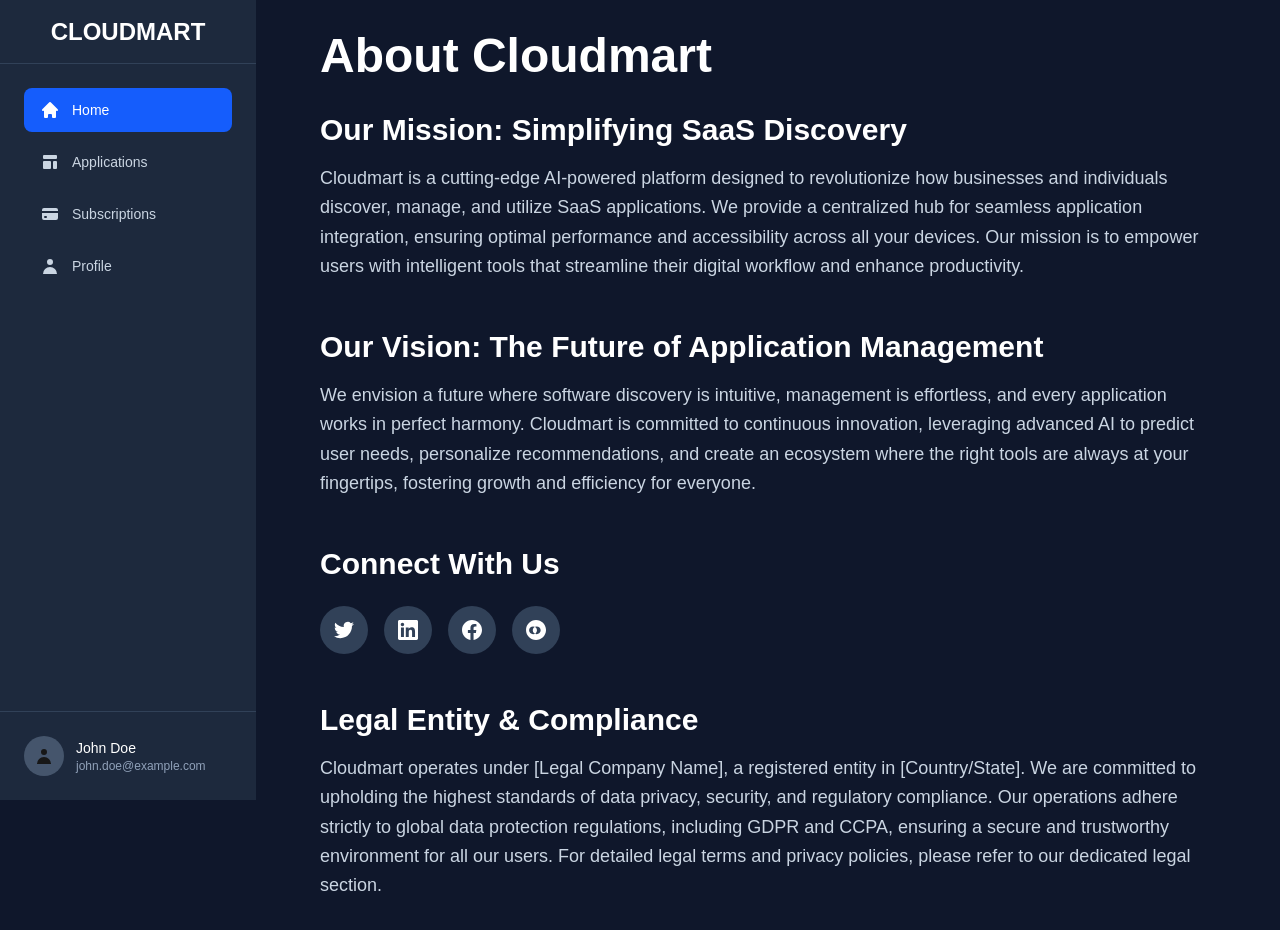
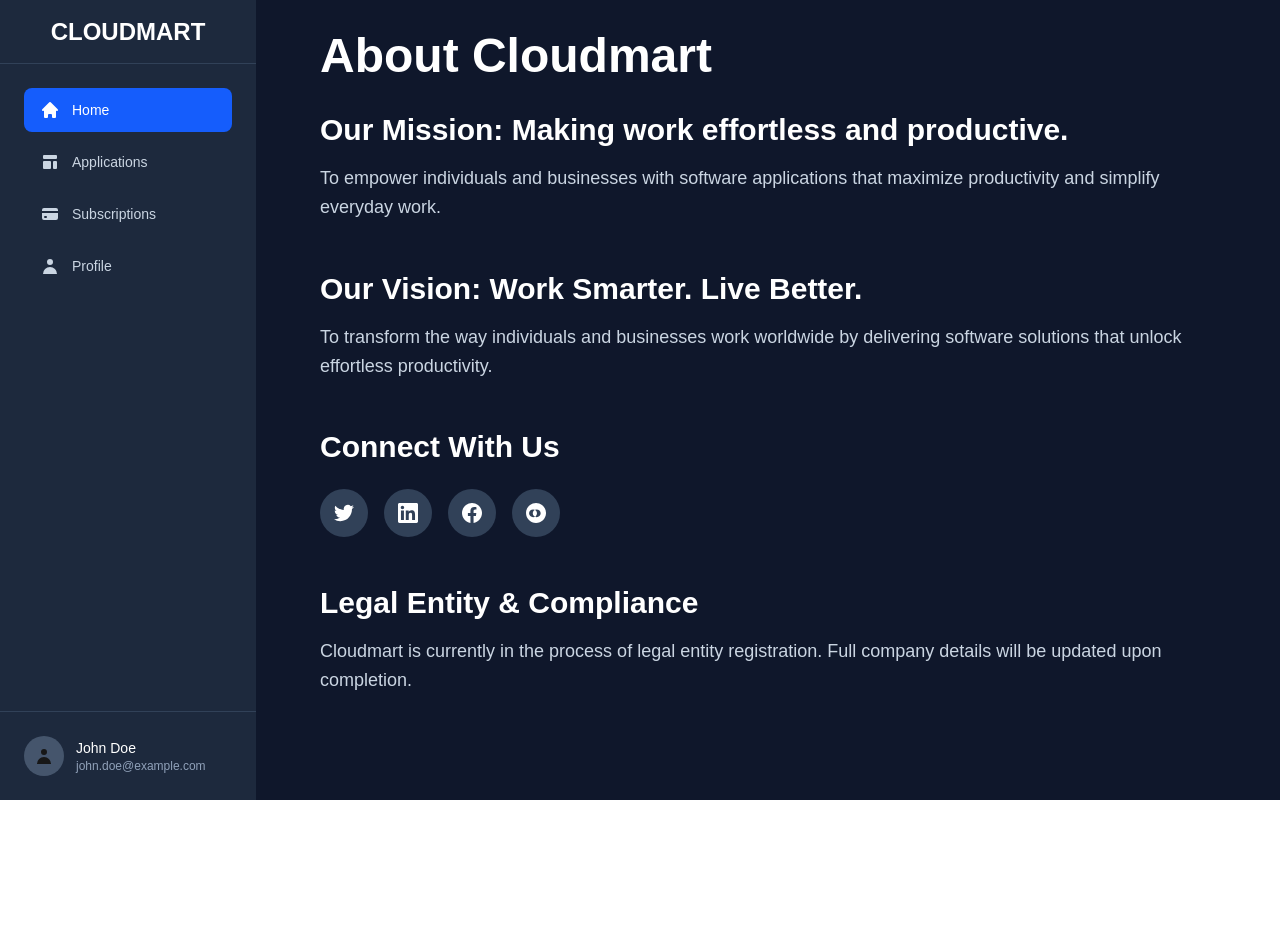
Before and after one commit to pks9862728888/cloudmart, a Next.js app in the folder frontend/: page / in a window 1280 px wide. After the commit the page ends 800 px from the top, so only its background shows below. Built offline with nearby package versions, Linux system fonts and the light colour scheme.

Commit message:
Updated description

```diff
--- a/frontend/src/app/page.tsx
+++ b/frontend/src/app/page.tsx
@@ -36,20 +36,20 @@ export default function Home() {
         {/* Mission Section */}
         <section className="mb-12">
           <h2 className="text-2xl lg:text-3xl font-bold text-white mb-4">
-            Our Mission: Simplifying SaaS Discovery
+            Our Mission: Making work effortless and productive.
           </h2>
           <p className="text-lg text-slate-300 leading-relaxed">
-            Cloudmart is a cutting-edge AI-powered platform designed to revolutionize how businesses and individuals discover, manage, and utilize SaaS applications. We provide a centralized hub for seamless application integration, ensuring optimal performance and accessibility across all your devices. Our mission is to empower users with intelligent tools that streamline their digital workflow and enhance productivity.
+            To empower individuals and businesses with software applications that maximize productivity and simplify everyday work.
           </p>
         </section>
 
         {/* Vision Section */}
         <section className="mb-12">
           <h2 className="text-2xl lg:text-3xl font-bold text-white mb-4">
-            Our Vision: The Future of Application Management
+            Our Vision: Work Smarter. Live Better.
           </h2>
           <p className="text-lg text-slate-300 leading-relaxed">
-            We envision a future where software discovery is intuitive, management is effortless, and every application works in perfect harmony. Cloudmart is committed to continuous innovation, leveraging advanced AI to predict user needs, personalize recommendations, and create an ecosystem where the right tools are always at your fingertips, fostering growth and efficiency for everyone.
+            To transform the way individuals and businesses work worldwide by delivering software solutions that unlock effortless productivity.
           </p>
         </section>
 
@@ -80,7 +80,7 @@ export default function Home() {
             Legal Entity & Compliance
           </h2>
           <p className="text-lg text-slate-300 leading-relaxed">
-            Cloudmart operates under [Legal Company Name], a registered entity in [Country/State]. We are committed to upholding the highest standards of data privacy, security, and regulatory compliance. Our operations adhere strictly to global data protection regulations, including GDPR and CCPA, ensuring a secure and trustworthy environment for all our users. For detailed legal terms and privacy policies, please refer to our dedicated legal section.
+            Cloudmart is currently in the process of legal entity registration. Full company details will be updated upon completion.
           </p>
         </section>
       </div>
```
